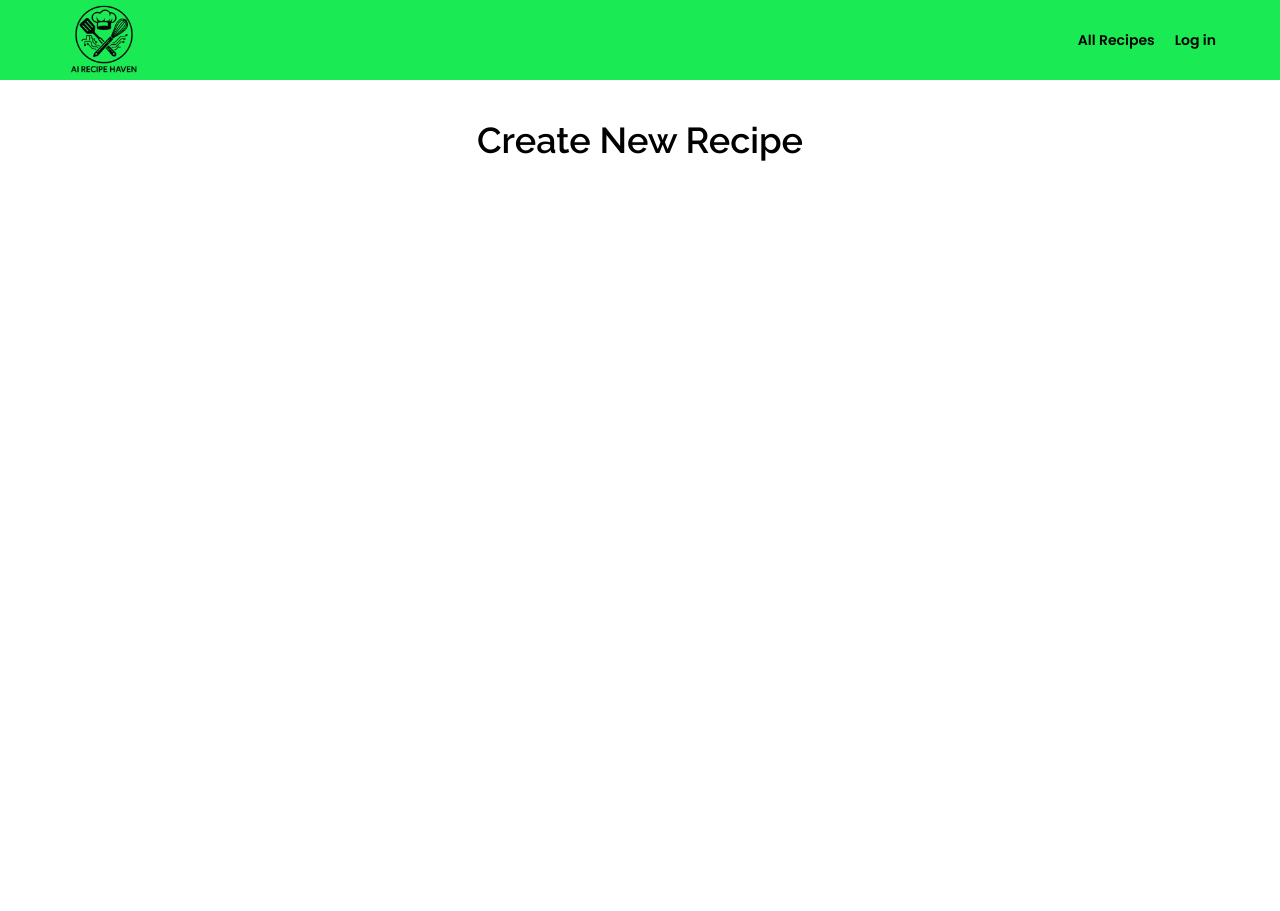
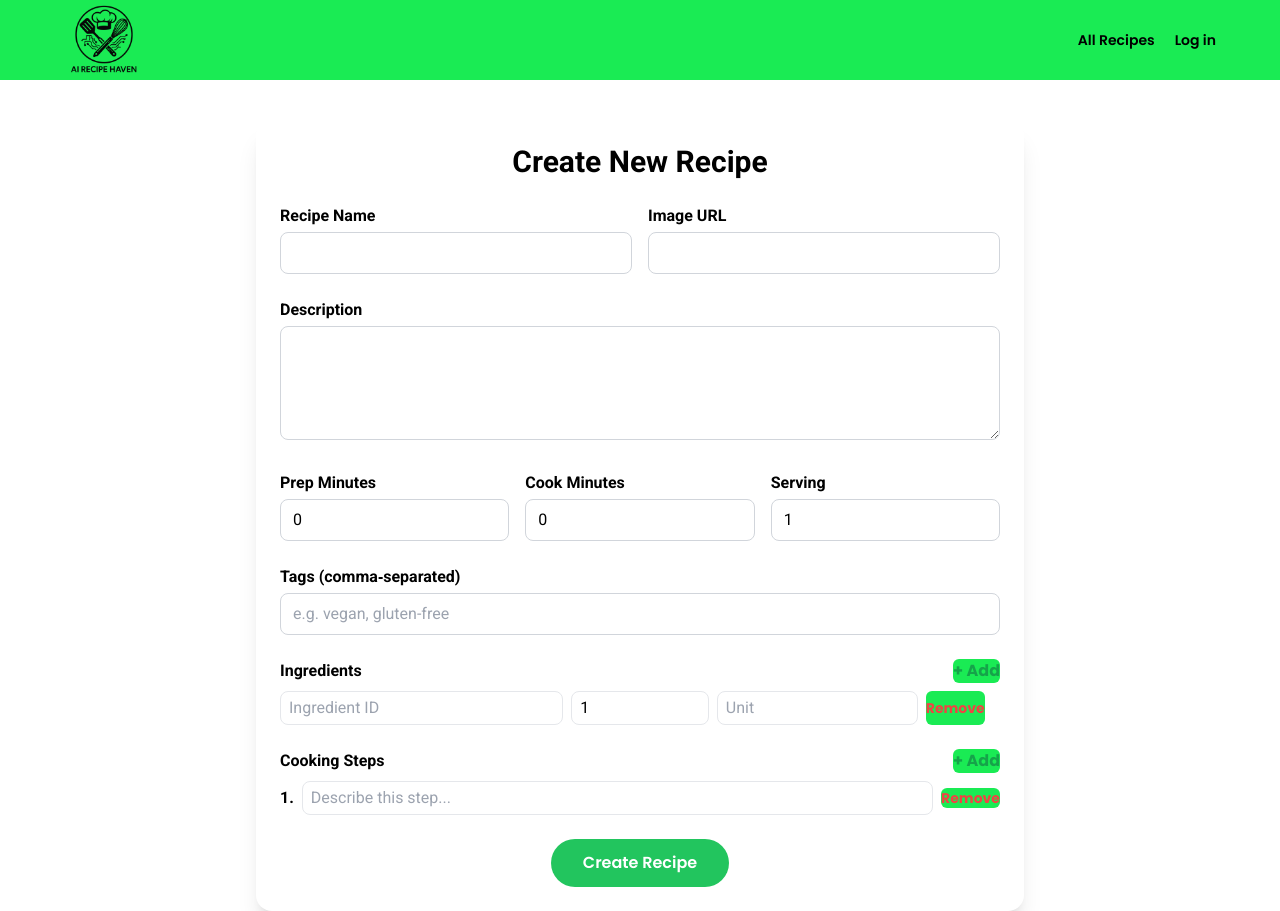
Before and after one commit to karanssu/ai-recipe-haven, a Next.js app: page /recipe/new in a window 1280 px wide. Before the commit the page ends 800 px from the top, so only its background shows below. Built offline with nearby package versions, Linux system fonts and the light colour scheme; no server answers.

Commit message:
Basic Create New Recipe Page UI added

```diff
--- a/app/(root)/(user)/recipe/new/page.tsx
+++ b/app/(root)/(user)/recipe/new/page.tsx
@@ -1,9 +1,291 @@
-const Page = () => {
+"use client";
+
+import { useState } from "react";
+import { useRouter } from "next/navigation";
+
+interface Ingredient {
+	id: string;
+	ingredientId: string;
+	quantity: number;
+	unit: string;
+}
+
+interface CookingStep {
+	id: string;
+	number: number;
+	step: string;
+}
+
+export default function Page() {
+	const router = useRouter();
+
+	const [name, setName] = useState("");
+	const [imageUrl, setImageUrl] = useState("");
+	const [description, setDescription] = useState("");
+	const [preparationMinutes, setPreparationMinutes] = useState(0);
+	const [cookingMinutes, setCookingMinutes] = useState(0);
+	const [serving, setServing] = useState(1);
+	const [tags, setTags] = useState<string>("");
+	const [ingredients, setIngredients] = useState<Ingredient[]>([
+		{ id: crypto.randomUUID(), ingredientId: "", quantity: 1, unit: "" },
+	]);
+	const [steps, setSteps] = useState<CookingStep[]>([
+		{ id: crypto.randomUUID(), number: 1, step: "" },
+	]);
+
+	const addIngredient = () =>
+		setIngredients((prev) => [
+			...prev,
+			{ id: crypto.randomUUID(), ingredientId: "", quantity: 1, unit: "" },
+		]);
+	const removeIngredient = (id: string) =>
+		setIngredients((prev) => prev.filter((i) => i.id !== id));
+
+	const addStep = () =>
+		setSteps((prev) => [
+			...prev,
+			{ id: crypto.randomUUID(), number: prev.length + 1, step: "" },
+		]);
+	const removeStep = (id: string) =>
+		setSteps((prev) => prev.filter((s) => s.id !== id));
+
+	const handleSubmit = async (e: React.FormEvent) => {
+		e.preventDefault();
+		const payload = {
+			name,
+			imageUrl,
+			description,
+			preparationMinutes,
+			cookingMinutes,
+			serving,
+			tags: tags
+				.split(",")
+				.map((t) => t.trim())
+				.filter(Boolean),
+			ingredients: ingredients.map(({ ingredientId, quantity, unit }) => ({
+				ingredientId,
+				quantity,
+				unit,
+			})),
+			cookingSteps: steps.map(({ number, step }) => ({ number, step })),
+		};
+
+		const res = await fetch("/api/recipe", {
+			method: "POST",
+			headers: { "Content-Type": "application/json" },
+			body: JSON.stringify(payload),
+		});
+		if (res.ok) {
+			router.push("/recipe");
+		} else {
+			alert("Failed to create recipe");
+		}
+	};
+
 	return (
-		<div className="text-4xl text-center mt-10 font-semibold font-title">
-			Create New Recipe
+		<div className="max-w-3xl mx-auto p-6 bg-white rounded-2xl shadow-xl mt-10">
+			<h1 className="text-3xl font-bold text-center mb-6">Create New Recipe</h1>
+			<form onSubmit={handleSubmit} className="space-y-6">
+				{/* Name & Image */}
+				<div className="grid grid-cols-1 md:grid-cols-2 gap-4">
+					<div>
+						<label className="block font-semibold mb-1">Recipe Name</label>
+						<input
+							type="text"
+							required
+							value={name}
+							onChange={(e) => setName(e.target.value)}
+							className="w-full border border-gray-300 rounded-lg px-3 py-2 focus:outline-none focus:ring-2 focus:ring-green-300"
+						/>
+					</div>
+					<div>
+						<label className="block font-semibold mb-1">Image URL</label>
+						<input
+							type="url"
+							value={imageUrl}
+							onChange={(e) => setImageUrl(e.target.value)}
+							className="w-full border border-gray-300 rounded-lg px-3 py-2 focus:outline-none focus:ring-2 focus:ring-green-300"
+						/>
+					</div>
+				</div>
+
+				{/* Description */}
+				<div>
+					<label className="block font-semibold mb-1">Description</label>
+					<textarea
+						rows={4}
+						value={description}
+						onChange={(e) => setDescription(e.target.value)}
+						className="w-full border border-gray-300 rounded-lg px-3 py-2 focus:outline-none focus:ring-2 focus:ring-green-300"
+					/>
+				</div>
+
+				{/* Time & Serving */}
+				<div className="grid grid-cols-1 sm:grid-cols-3 gap-4">
+					<div>
+						<label className="block font-semibold mb-1">Prep Minutes</label>
+						<input
+							type="number"
+							min={0}
+							value={preparationMinutes}
+							onChange={(e) => setPreparationMinutes(+e.target.value)}
+							className="w-full border border-gray-300 rounded-lg px-3 py-2"
+						/>
+					</div>
+					<div>
+						<label className="block font-semibold mb-1">Cook Minutes</label>
+						<input
+							type="number"
+							min={0}
+							value={cookingMinutes}
+							onChange={(e) => setCookingMinutes(+e.target.value)}
+							className="w-full border border-gray-300 rounded-lg px-3 py-2"
+						/>
+					</div>
+					<div>
+						<label className="block font-semibold mb-1">Serving</label>
+						<input
+							type="number"
+							min={1}
+							value={serving}
+							onChange={(e) => setServing(+e.target.value)}
+							className="w-full border border-gray-300 rounded-lg px-3 py-2"
+						/>
+					</div>
+				</div>
+
+				{/* Tags */}
+				<div>
+					<label className="block font-semibold mb-1">
+						Tags (comma‑separated)
+					</label>
+					<input
+						type="text"
+						value={tags}
+						onChange={(e) => setTags(e.target.value)}
+						placeholder="e.g. vegan, gluten-free"
+						className="w-full border border-gray-300 rounded-lg px-3 py-2"
+					/>
+				</div>
+
+				{/* Ingredients */}
+				<div className="space-y-2">
+					<div className="flex justify-between items-center">
+						<h2 className="font-semibold">Ingredients</h2>
+						<button
+							type="button"
+							onClick={addIngredient}
+							className="text-green-600 hover:underline"
+						>
+							+ Add
+						</button>
+					</div>
+					{ingredients.map((ing) => (
+						<div key={ing.id} className="grid grid-cols-5 gap-2 items-end">
+							<input
+								type="text"
+								placeholder="Ingredient ID"
+								value={ing.ingredientId}
+								onChange={(e) =>
+									setIngredients((prev) =>
+										prev.map((x) =>
+											x.id === ing.id
+												? { ...x, ingredientId: e.target.value }
+												: x
+										)
+									)
+								}
+								className="col-span-2 border rounded-lg px-2 py-1"
+							/>
+							<input
+								type="number"
+								min={0}
+								placeholder="Qty"
+								value={ing.quantity}
+								onChange={(e) =>
+									setIngredients((prev) =>
+										prev.map((x) =>
+											x.id === ing.id ? { ...x, quantity: +e.target.value } : x
+										)
+									)
+								}
+								className="border rounded-lg px-2 py-1"
+							/>
+							<div className="flex gap-2">
+								<input
+									type="text"
+									placeholder="Unit"
+									value={ing.unit}
+									onChange={(e) =>
+										setIngredients((prev) =>
+											prev.map((x) =>
+												x.id === ing.id ? { ...x, unit: e.target.value } : x
+											)
+										)
+									}
+									className="border rounded-lg px-2 py-1"
+								/>
+								<button
+									type="button"
+									onClick={() => removeIngredient(ing.id)}
+									className="text-red-500 hover:underline text-sm"
+								>
+									Remove
+								</button>
+							</div>
+						</div>
+					))}
+				</div>
+
+				{/* Cooking Steps */}
+				<div className="space-y-2">
+					<div className="flex justify-between items-center">
+						<h2 className="font-semibold">Cooking Steps</h2>
+						<button
+							type="button"
+							onClick={addStep}
+							className="text-green-600 hover:underline"
+						>
+							+ Add
+						</button>
+					</div>
+					{steps.map((st) => (
+						<div key={st.id} className="flex gap-2 items-center">
+							<span className="font-semibold">{st.number}.</span>
+							<input
+								type="text"
+								placeholder="Describe this step..."
+								value={st.step}
+								onChange={(e) =>
+									setSteps((prev) =>
+										prev.map((x) =>
+											x.id === st.id ? { ...x, step: e.target.value } : x
+										)
+									)
+								}
+								className="flex-1 border rounded-lg px-2 py-1"
+							/>
+							<button
+								type="button"
+								onClick={() => removeStep(st.id)}
+								className="text-red-500 hover:underline text-sm"
+							>
+								Remove
+							</button>
+						</div>
+					))}
+				</div>
+
+				{/* Submit */}
+				<div className="text-center mt-6">
+					<button
+						type="submit"
+						className="px-8 py-3 bg-green-500 text-white rounded-full font-semibold hover:bg-green-600 transition"
+					>
+						Create Recipe
+					</button>
+				</div>
+			</form>
 		</div>
 	);
-};
-
-export default Page;
+}
```
